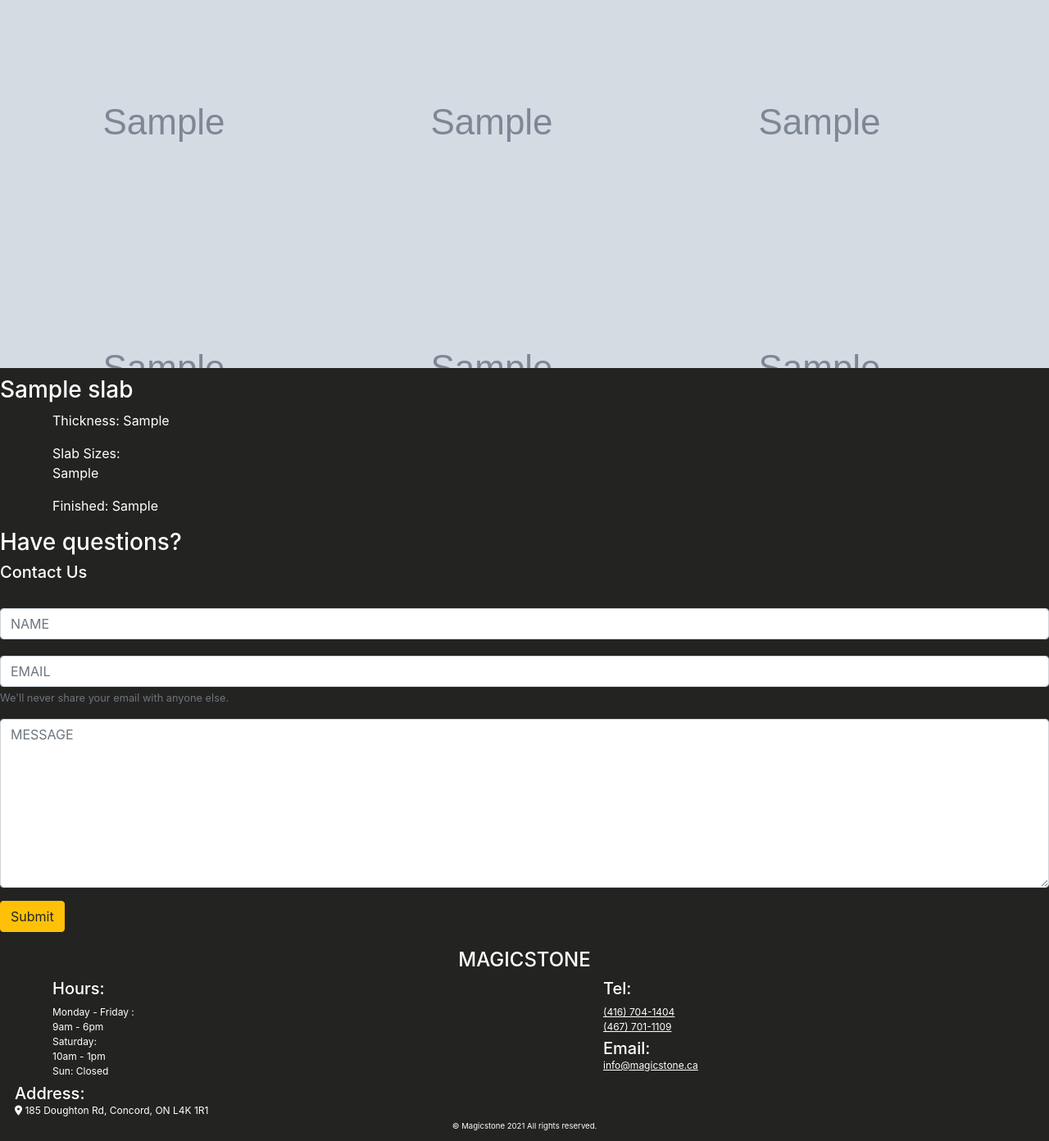
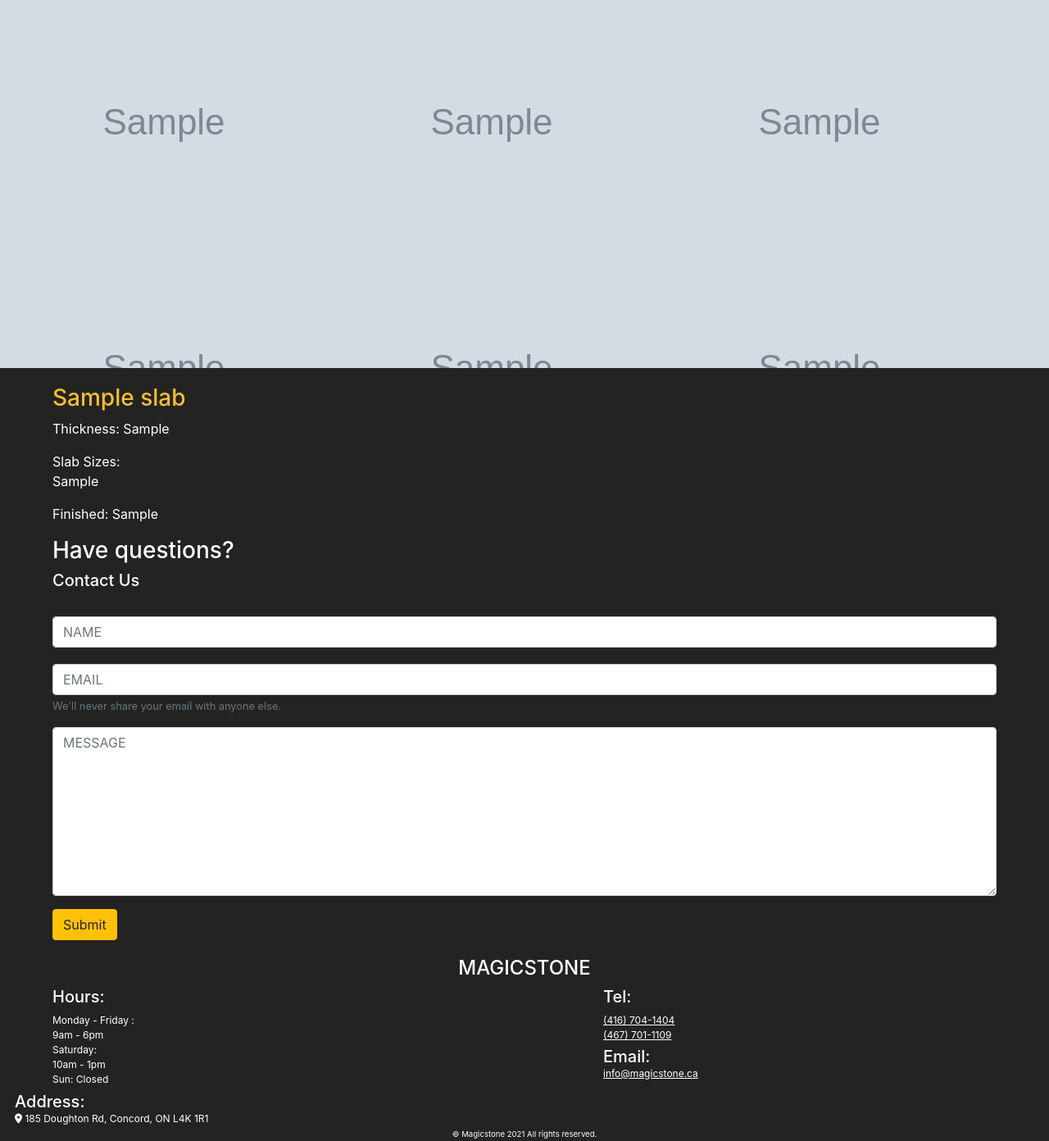
Before and after one commit to KirillKriachenko/magicstone-django, a Django app: page /slabs/1/1/1 in a window 1280 px wide. Shown: the part 81-1473 px from the top of the page at 82% size. Run offline with Django 3.2, Linux system fonts and the light colour scheme; tables that the repository leaves empty hold one stand-in row (values such as "Sample post"); grey boxes marked "Sample" are stand-in pictures; style sheets or scripts are compiled from the project's sources; some libraries are stand-ins or nearby versions.

Commit message:
css updates

```diff
--- a/countertops/templates/countertops/about.html
+++ b/countertops/templates/countertops/about.html
@@ -16,6 +16,7 @@
             <li>Vanities</li>
             <li>Custom projects</li>
             <li>Slab sales</li>
+            <li>Sell sink faucets</li>
         </ul>
         <h1 class="about-title">Why Quartz?</h1>
         <img style="margin-top: 10px;" src="/static/img/TypesofCountertops-min.jpg" alt="countertops type"/>
@@ -24,8 +25,8 @@
             granite but are concerned about the maintenance. Quartz is stronger than granite, requires no resealing & is
             highly resistant to scratches and stains. Visit our showroom to view samples of all the major brands of
             quartz colors we have. After choosing the right slab for you, we will go with you through all process from
-            idea & design to installation on your site. Our <u>rule #1</u> is <strong>satisfaction of our
-            customers</strong>
+            idea & design to installation on your site. Our <strong>rule #1</strong> is <u>satisfaction of our
+            customers</u>
         </p>
         <h1 class="about-title">Why Magicstone?</h1>
         {#        <h3 class="about-subtitle">We are:</h3>#}
--- a/countertops/templates/countertops/countertop-list.html
+++ b/countertops/templates/countertops/countertop-list.html
@@ -3,7 +3,7 @@
 
 {% block content %}
     <div class="container">
-        <div class="countertop-list">
+        <div class="countertop-list" style="margin-top: 20px">
             {% if countertops %}
                 {% for countertop in countertops %}
                     {% if countertop.image %}
--- a/slabs/templates/slabs/slab-list.html
+++ b/slabs/templates/slabs/slab-list.html
@@ -1,5 +1,6 @@
 {% extends 'base/base.html' %}
 {% load static %}
+
 
 {% block content %}
     <div class="container">
--- a/slabs/templates/slabs/slab.html
+++ b/slabs/templates/slabs/slab.html
@@ -63,13 +63,13 @@
                 </div>
             </div>
             <div class="slab-description">
-                <h3>{{ slab.title }}</h3>
+                <h3 class="text-left" style="color: #f4be35; margin-top: 10px;">{{ slab.title }}</h3>
                 <p class="card-text">Thickness: {{ slab.slab_thikness }}</p>
                 <p class="card-text">Slab Sizes: <br/> {{ slab.slab_size }}</p>
                 {% if slab.slab_finish %}<p class="card-text">Finished: {{ slab.slab_finish }}</p>{% endif %}
                 <div class="contact-us">
-                    <h3>Have questions?</h3>
-                    <h5>Contact Us</h5>
+                    <h3 class="text-left">Have questions?</h3>
+                    <h5 class="text-left">Contact Us</h5>
                     <br/>
                     <form method="post">{% csrf_token %}
                         <div class="form-group">
--- a/static/css/contact.css
+++ b/static/css/contact.css
@@ -4,5 +4,9 @@ body {
 body .container {
   background-color: #232322;
 }
+body .container form {
+  width: 90%;
+  margin-left: 5%;
+}
 
 /*# sourceMappingURL=contact.css.map */
--- a/static/scss/contact.scss
+++ b/static/scss/contact.scss
@@ -4,7 +4,10 @@ body{
   .container{
     background-color: #232322;
 
-
+    form{
+      width: 90%;
+      margin-left: 5%;
+    }
 
   }
 }
--- a/static/scss/slabs.scss
+++ b/static/scss/slabs.scss
@@ -6,12 +6,21 @@ body {
   background-color: #232322;
 
   .slabs-list {
+    width: 90%;
+    margin-left: 5%;
     .card {
 
       -moz-box-shadow: 0 0 10px #f4be35;
       -webkit-box-shadow: 0 0 10px #f4be35;
       box-shadow: 0 0 10px #f4be35;
       margin-bottom: 20px;
+
+      .card-body{
+        .card-text{
+          color: #232322;
+          margin: 0;
+        }
+      }
     }
 
     a {
@@ -55,6 +64,11 @@ body {
   }
 
   .slab-description{
+
+    .text-left{
+      margin-left: 5%;
+    }
+
     margin-top: 10px;
     color: white;
   }
```
Also changed, not shown: static/css/slabs.css (+11 -0 lines).
